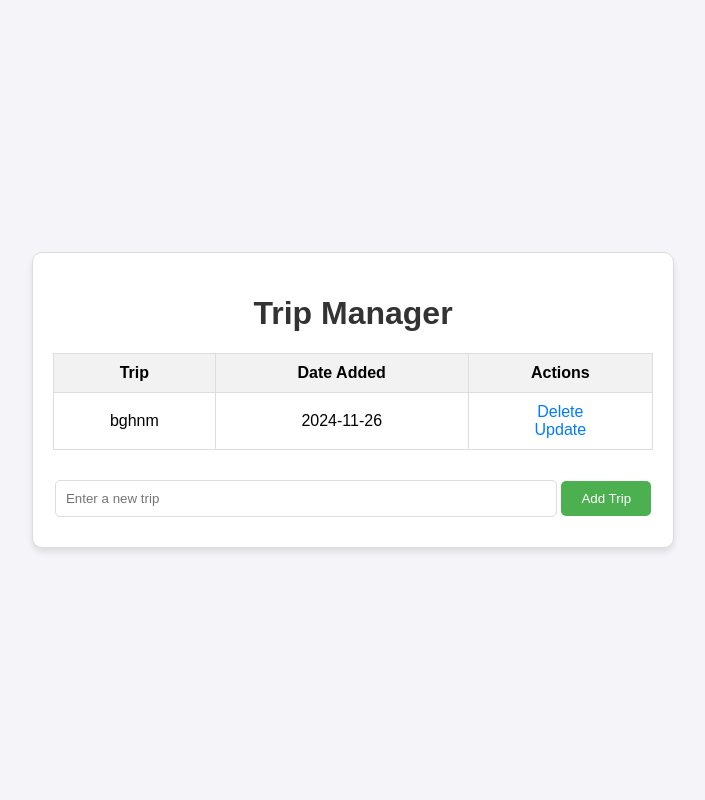
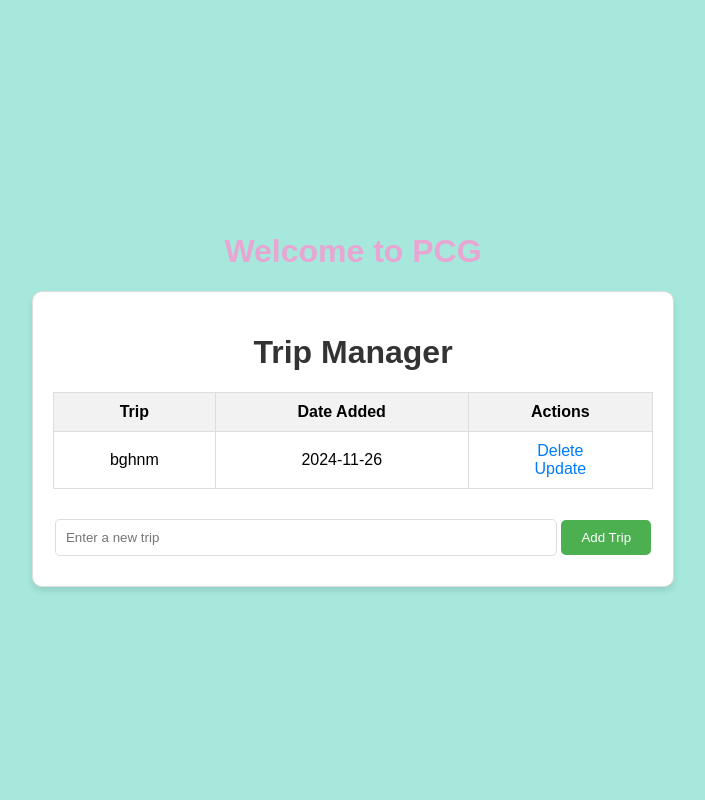
Before and after one commit to AsherHoltham/MongoDB_PGC_Backend, a Flask app: page / in a window 1280 px wide. Shown: the whole page, without its empty margins (287-992 px from the left). Run offline with Flask 3, Linux system fonts and the light colour scheme.

Commit message:
iteration 2

```diff
--- a/static/css/style.css
+++ b/static/css/style.css
@@ -7,7 +7,7 @@ body {
     align-items: center;
     justify-content: center;
     min-height: 100vh;
-    background-color: #f4f4f9;
+    background-color: #a6e8dc;
 }
 
 .content {
@@ -19,6 +19,15 @@ body {
     box-shadow: 0 4px 6px rgba(0, 0, 0, 0.1);
     width: 80%;
     max-width: 600px;
+}
+
+#page-head {
+    color: #e8a6d3;
+    font-size: 32px;       /* Increase font size */
+    text-align: center;    /* Center the text */
+    margin-top: 20px;      /* Add spacing above the heading */
+    font-family: Arial, sans-serif; /* Change font */
+    z-index: 1000;
 }
 
 table {
--- a/templates/index.html
+++ b/templates/index.html
@@ -6,6 +6,7 @@
 {% endblock %}
 
 {% block body %}
+<h1 id="page-head">Welcome to PCG</h1>
 <div class="content">
     <h1>Trip Manager</h1>
 
```
Also changed, not shown: instance/database.db.
